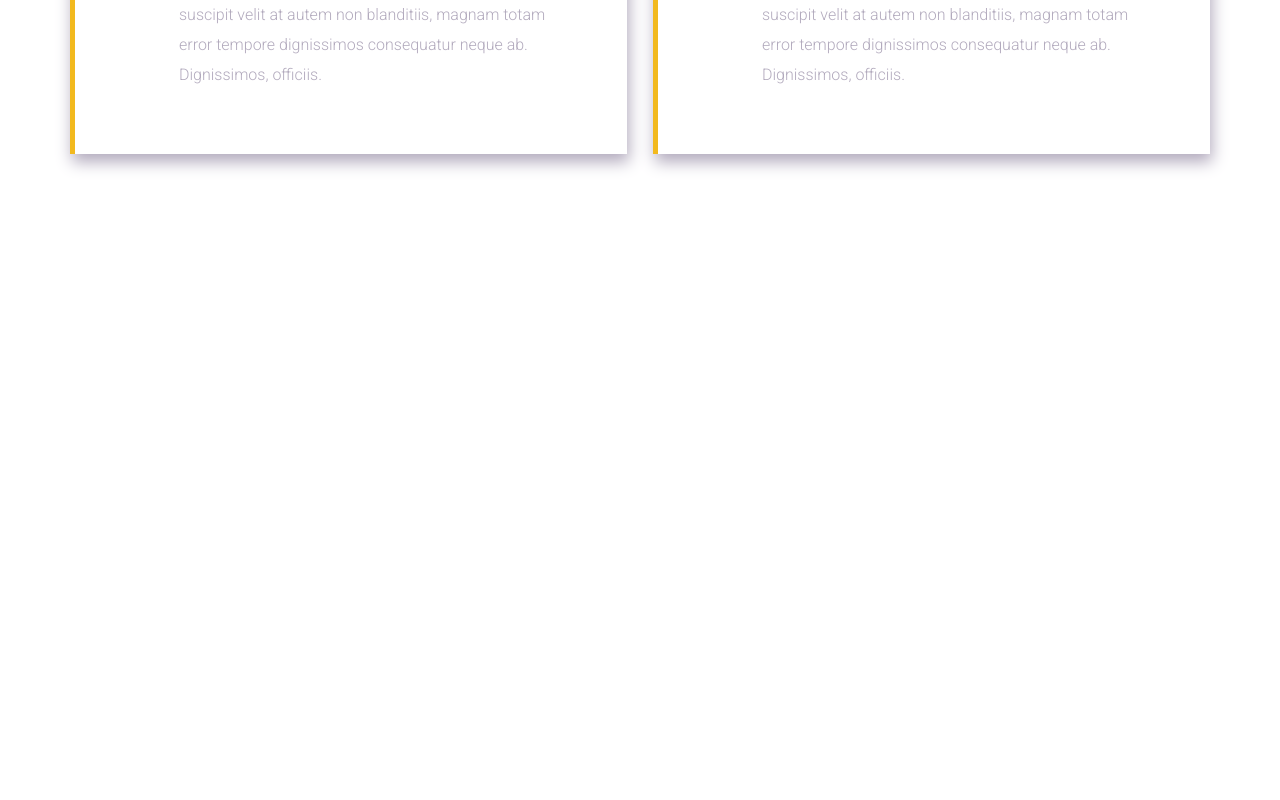
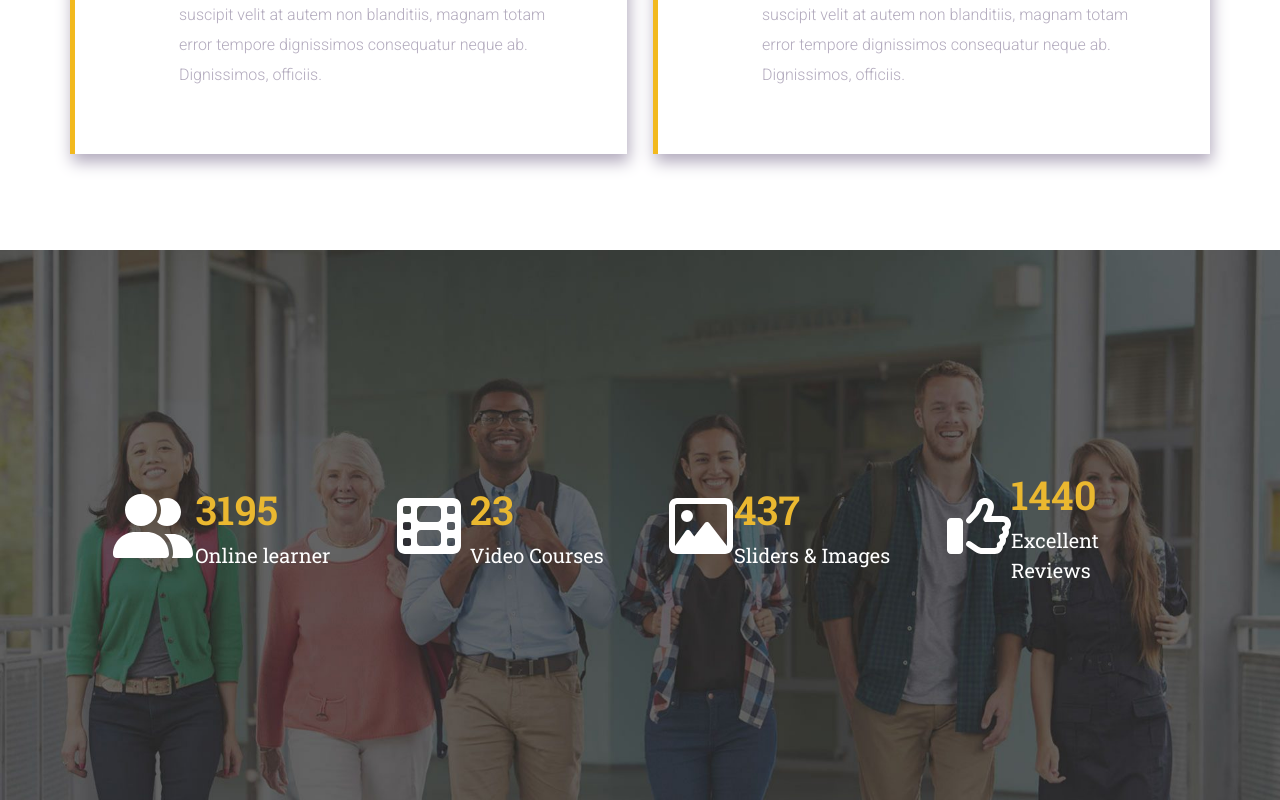
Before and after one commit to BeainaT/proj-html-vuejs, a Vue app: page / in a window 1280 px wide. Shown: the part 3387-4187 px from the top of the page. Before the commit the page ends 3637 px from the top, so only its background shows below. Built offline with nearby package versions, Linux system fonts and the light colour scheme.

Commit message:
added counter section

```diff
--- /dev/null
+++ b/src/components/commons/CounterElements.vue
@@ -0,0 +1,43 @@
+<template>
+    <div class="elm_box align-items-center">
+      <span><i :class="count.icon"></i></span>
+      <div class="details">
+        <span>{{count.number}}</span>
+        <span>{{count.title}}</span>
+      </div>
+    </div>
+</template>
+
+<script>
+
+export default {
+    name: 'CounterElements',
+    props: {
+      count: Object
+    }
+}
+</script>
+
+<style lang="scss" scoped>
+  .elm_box {
+    display: flex;
+    width: 20%;
+    justify-content: space-evenly;
+    span:first-child {
+      font-size: 4rem;
+    }
+    span:last-child {
+      font-weight: 400;
+      font-size: 1.25rem;
+    }
+    .details {
+      display: flex;
+      flex-direction: column;
+      span:first-child {
+        color: var(--yellow_counters);
+        font-weight: bold;
+        font-size: 2.5rem;
+      }
+    }
+  }
+</style>
--- a/src/components/macro/BaseMain.vue
+++ b/src/components/macro/BaseMain.vue
@@ -5,6 +5,7 @@
     <CourseSection />
     <BookSection />
     <HighLights/>
+    <CounterSection/>
   </main>
 </template>
 
@@ -14,6 +15,7 @@ import FounderWishes from '../sections/FounderWishes.vue';
 import CourseSection from '../sections/CourseSection.vue';
 import BookSection from '../sections/BookSection.vue';
 import HighLights from '../sections/HighLights.vue';
+import CounterSection from '../sections/CounterSection.vue';
 export default {
     name: 'BaseMain',
     components: {
@@ -21,7 +23,8 @@ export default {
     FounderWishes,
     CourseSection,
     BookSection,
-    HighLights
+    HighLights,
+    CounterSection
 }
 }
 </script>
--- /dev/null
+++ b/src/components/sections/CounterSection.vue
@@ -0,0 +1,53 @@
+<template>
+  <section class="d-flex justify-content-center align-items-center">
+      <div class="container d-flex justify-content-around">
+    <CounterElements v-for="(count, i) in counter" :key="'count' + i" :count="count"/>
+    </div>
+  </section>
+</template>
+
+<script>
+import CounterElements from '../commons/CounterElements.vue';
+export default {
+    name: 'CounterSection',
+    components: {
+    CounterElements
+    },
+    data() {
+        return {
+            counter: [
+                {
+                    number: 3195,
+                    icon: `fa-solid fa-user-group`,
+                    title: "Online learner"
+                },
+                {
+                    number: 23,
+                    icon: `fa-solid fa-film`,
+                    title: "Video Courses"
+                },
+                {
+                    number: 437,
+                    icon: `fa-regular fa-image`,
+                    title: "Sliders & Images"
+                },
+                {
+                    number: 1440,
+                    icon: `fa-regular fa-thumbs-up`,
+                    title: "Excellent Reviews"
+                },
+            ]
+        }
+    }
+}
+</script>
+
+<style lang="scss" scoped>
+    section {
+        background-image: url("../../assets/img/counter-1919x1101.jpg");
+        background-repeat: no-repeat;
+        background-size: cover;
+        color: var(--secondary_color);
+        min-height: 34.375rem;
+    }
+</style>
```
